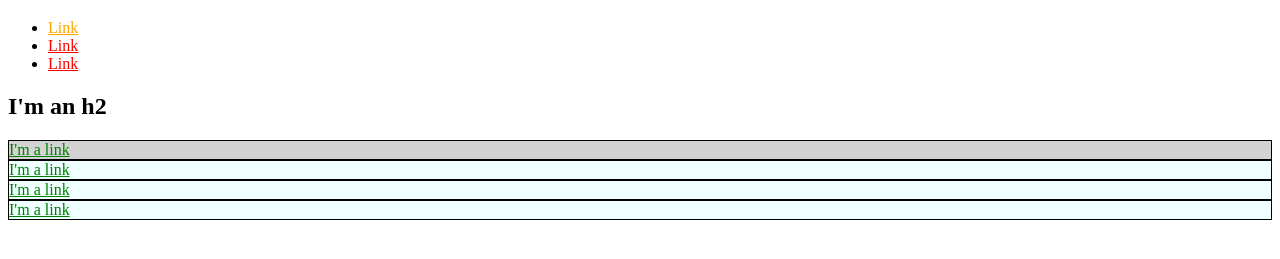
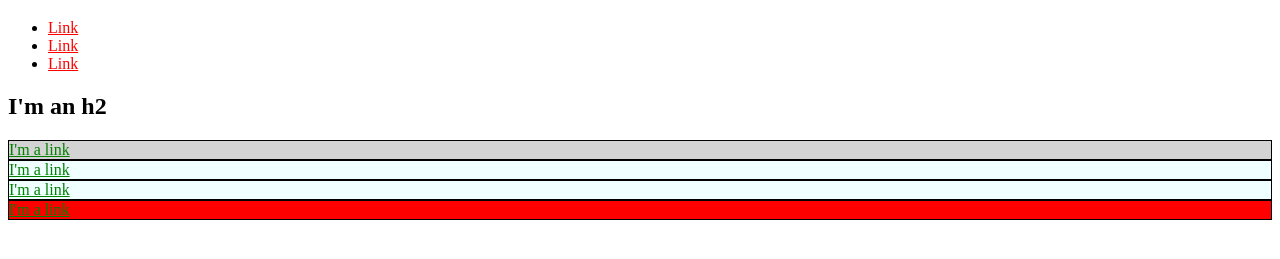
Before and after one commit to ddinti/ddinti.github.io, a plain HTML site: page index.html in a window 1280 px wide. Shown: the part 61-320 px from the top of the page. Drawn offline with Linux system fonts and the light colour scheme.

Commit message:
Add alert

```diff
--- a/index.html
+++ b/index.html
@@ -16,8 +16,8 @@
         .bio-box {
             border: 1px solid black;
         }
-        #orange {
-            color: orange;
+        .alert {
+            background: red ;
         }
         .azure-box {
             background-color: azure;
@@ -38,7 +38,7 @@
         </li>
     </ul>
     <h2>I'm an h2</h2>
-    <div id="exec-bio" class="bio-box azure-box">
+    <div id="exec-bio" class="bio-box azure-box alert">
         <a href="https://example.com/">I'm a
         link</a>
     </div>
@@ -50,7 +50,7 @@
         <a href="https://example.com/">I'm a
         link</a>
     </div>
-    <div class="bio-box azure-box">
+    <div class="bio-box alert">
         <a href="https://example.com/">I'm a
         link</a>
     </div>
```
